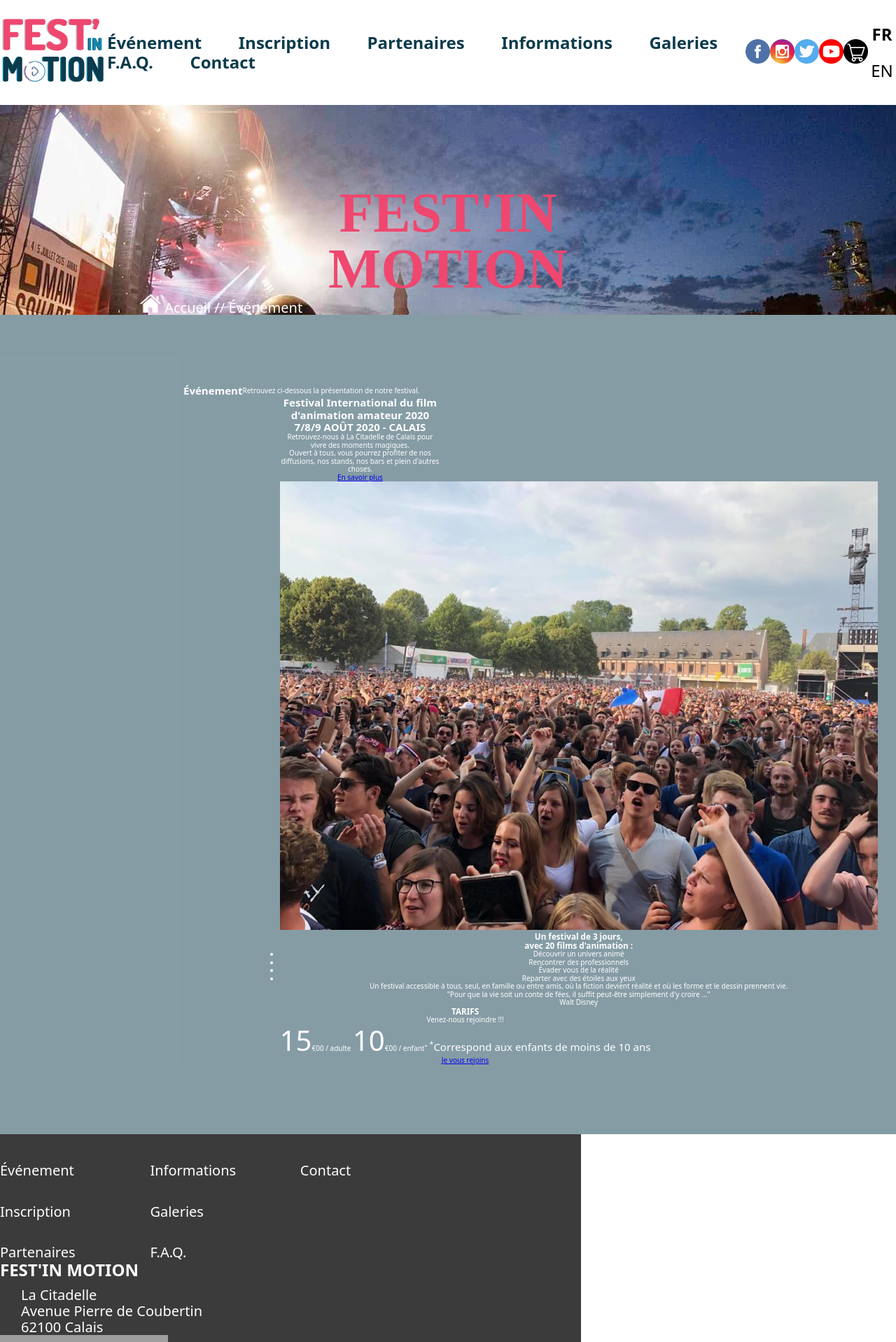
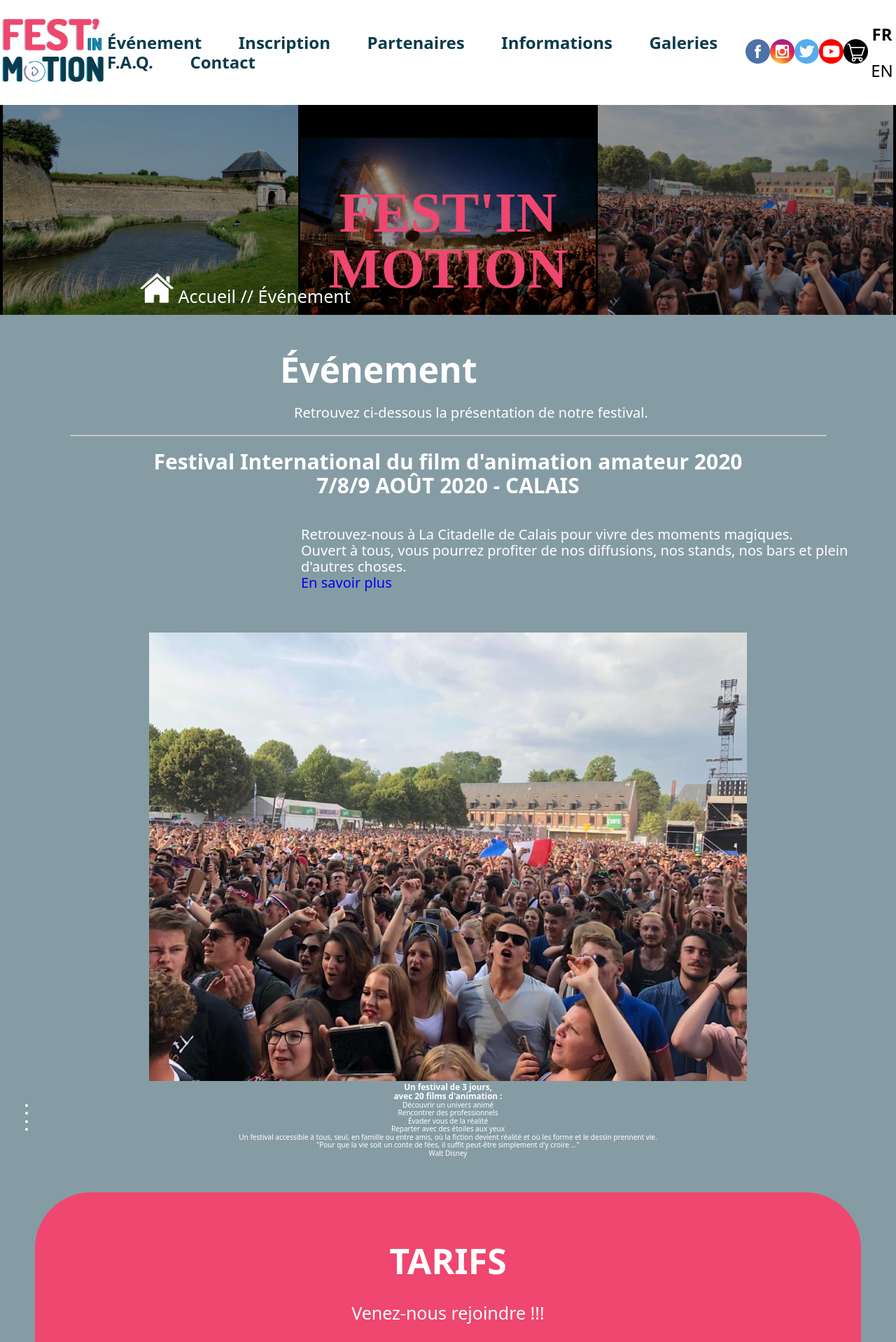
Before and after one commit to luciemayeur/projet_tut_fest_in_motion, a PHP site: page /evenement.html in a window 1280 px wide; the page is wider, and only the part inside the window is pictured. Shown: the top 1918 px of that part at 70% size. Run offline with PHP 8.4, Linux system fonts and the light colour scheme; some libraries are stand-ins or nearby versions; some web fonts are replaced; grey boxes are pictures that could not be loaded.

Commit message:
contact+evenement

```diff
--- a/confidentialite.html
+++ b/confidentialite.html
@@ -48,7 +48,7 @@
 
         <section id="banniere">
             <h1 id="titre">Fest'In Motion</h1>
-            <div id="photos_baniere">
+            <div id="photos_banniere">
                 <img src="images/citadelle1.jpg" alt="Image de la Citadelle 1" id="citadelle1" class="photo_baniere" />
                 <img src="images/citadelle2.jpg" alt="Image de la Citadelle 1" id="citadelle2" class="photo_baniere" />
                 <img src="images/citadelle3.jpg" alt="Image de la Citadelle 1" id="citadelle3" class="photo_baniere" />
--- a/cookies.html
+++ b/cookies.html
@@ -48,7 +48,7 @@
 
         <section id="banniere">
             <h1 id="titre">Fest'In Motion</h1>
-            <div id="photos_baniere">
+            <div id="photos_banniere">
                 <img src="images/citadelle1.jpg" alt="Image de la Citadelle 1" id="citadelle1" class="photo_baniere" />
                 <img src="images/citadelle2.jpg" alt="Image de la Citadelle 1" id="citadelle2" class="photo_baniere" />
                 <img src="images/citadelle3.jpg" alt="Image de la Citadelle 1" id="citadelle3" class="photo_baniere" />
--- a/evenement.html
+++ b/evenement.html
@@ -47,22 +47,23 @@
         </header>
 
         <section id="banniere">
-            <h1 id="titre">Fest'In Motion</h1>
-            <div id="photos_baniere">
+            <div id="photos_banniere">
                 <img src="images/citadelle1.jpg" alt="Image de la Citadelle 1" id="citadelle1" class="photo_baniere" />
                 <img src="images/citadelle2.jpg" alt="Image de la Citadelle 1" id="citadelle2" class="photo_baniere" />
                 <img src="images/citadelle3.jpg" alt="Image de la Citadelle 1" id="citadelle3" class="photo_baniere" />
             </div>
+
+            <h1 id="titre">Fest'In Motion</h1>
             <span id="chemin" class="item_page"><a href="index.html"><img src="images/home.png" alt="Icône accueil" id="icon_accueil"/> Accueil</a> // Événement</span>
         </section>
 
         <div id="corps_page">
-            <section class="item_page titre_entete">
+            <section class="titre_entete item_page">
                 <h2 id="titre_evenement">Événement</h2>
-                <p>Retrouvez ci-dessous la présentation de notre festival.</p>
+                <p id="texte_p_evenement">Retrouvez ci-dessous la présentation de notre festival.</p>
             </section>
 
-            <!-- Ligne horizontale -->
+            <div id="trait"><hr></div><!-- Ligne horizontale -->
 
             <section class="item_page contenu_evenement">
                 <div class="item_page entete_evenement">
@@ -110,12 +111,13 @@
                         </p>
 
                         <div id="prix_tarifs">
-                            <span id="prix_adulte"><span>15</span>€00 / adulte</span>
 
-                            <span id="prix_enfant"><span>10</span>€00 / enfant<sup>*</sup></span>
+                            <div id="prix_adulte"><span>15</span>€00 / adulte</div>
 
-                            <span id="explication_asterisque"><sup>*</sup>Correspond aux enfants de moins de 10 ans</span>
+                            <div id="prix_enfant"><span>10</span>€00 / enfant<sup>*</sup></div>
                         </div>
+                            <span id="explication_asterisque" class="asterisque"><sup>*</sup>Correspond aux enfants de moins de 10 ans</span>
+
 
                         <a href="inscription.html" class="lien_inscription">Je vous rejoins</a>
                     </div>
--- a/informations.html
+++ b/informations.html
@@ -48,7 +48,7 @@
 
         <section id="banniere">
             <h1 id="titre">Fest'In Motion</h1>
-            <div id="photos_baniere">
+            <div id="photos_banniere">
                 <img src="images/citadelle1.jpg" alt="Image de la Citadelle 1" id="citadelle1" class="photo_baniere" />
                 <img src="images/citadelle2.jpg" alt="Image de la Citadelle 1" id="citadelle2" class="photo_baniere" />
                 <img src="images/citadelle3.jpg" alt="Image de la Citadelle 1" id="citadelle3" class="photo_baniere" />
--- a/mentions_legales.html
+++ b/mentions_legales.html
@@ -48,7 +48,7 @@
 
         <section id="banniere">
             <h1 id="titre">Fest'In Motion</h1>
-            <div id="photos_baniere">
+            <div id="photos_banniere">
                 <img src="images/citadelle1.jpg" alt="Image de la Citadelle 1" id="citadelle1" class="photo_baniere" />
                 <img src="images/citadelle2.jpg" alt="Image de la Citadelle 1" id="citadelle2" class="photo_baniere" />
                 <img src="images/citadelle3.jpg" alt="Image de la Citadelle 1" id="citadelle3" class="photo_baniere" />
--- a/styles/style.css
+++ b/styles/style.css
@@ -252,9 +252,9 @@ footer #reglements a{
 }
 
 #corps_page{
-    background-color:rgba(12, 59, 76,0.5);
-    padding: 100px;
-    color: white;
+    background-color: rgba(12, 59, 76,0.5);
+    padding: 50px;
+    color:white;
 }
 
 #entete{
@@ -314,7 +314,7 @@ footer #reglements a{
 
 #preview_photos{
     display: flex;
-	margin-left: 5%;
+	margin-left: 8%;
  	flex-basis: 25%;
 	text-align: center;
 	flex-wrap: wrap;
@@ -350,6 +350,7 @@ footer #reglements a{
 #reservation #contenu_reservation{
     font-size: 25px;
     display: flex;
+
 }
 
 #contenu_reservation #butt_reservation{
@@ -405,7 +406,7 @@ footer #reglements a{
     color: white;
     text-align: center;
     padding: 30px;
-    padding-bottom:200px;
+    padding-bottom:250px;
 
 }
 
@@ -432,6 +433,7 @@ footer #reglements a{
 
 #partenaire2{
     left: 450px;
+    top: 3280px;
 }
 
 #partenaire3{
@@ -449,6 +451,245 @@ footer #reglements a{
     top:3300px;
 }
 
+/*PARTENAIRES*/
+
+#chemin{
+    color:white;
+    font-size: 25px;
+    line-height: 1;
+    margin-bottom: 10px;
+    position:absolute;
+    top:240px;
+    left: 200px;
+    width:600px;
+    height:400px;
+    z-index:2;
+}
+
+#chemin a{
+    text-decoration:none;
+    color: white;
+}
+
+#icon_accueil{
+    width: 8%;
+}
+
+#titre_partenairesp{
+    font-size: 50px;
+    margin-left: 95px;
+}
+
+#texte_p_partenaires{
+    padding-top: 20px;
+    padding-bottom:20px;
+    padding-left: 100px;
+    font-size: 20px;
+
+}
+
+.partenaire{
+    background-color: #AABAC0;
+    width: 500px;
+    height: 500px;
+    margin: 15px;
+}
+
+.img_partenaire{
+    width:500px;
+    height: auto;
+}
+
+
+#corps_page .item_pagep{
+    display: flex;
+	margin-left: 15%;
+ 	flex-basis: 25%;
+	text-align: center;
+	flex-wrap: wrap;
+    align-items: center;
+    color: white;
+}
+
+/*EVENEMENT*/
+
+#titre_evenement{
+    font-size: 50px;
+    margin-left: 350px;
+}
+
+#texte_p_evenement{
+    padding-top: 20px;
+    padding-bottom:20px;
+    padding-left: 370px;
+    font-size: 20px;
+
+}
+
+.contenu_evenement{
+    text-align: center;
+}
+
+.entete_evenement h2{
+    font-size: 30px;
+    padding-top: 20px;
+}
+
+.entete_evenement p{
+    font-size: 20px;
+    padding-top: 40px;
+    text-align: left;
+    margin-left: 380px;
+    margin-bottom: 60px;
+}
+.entete_evenement a{
+    text-decoration: none;
+}
+
+.tarifs{
+     background-color:#EF476F;
+    text-align: center;
+    border-radius: 80px;
+    color: white;
+    padding: 40px;
+    padding-bottom: 100px;
+    margin-top: 50px;
+}
+
+.tarifs h3{
+    font-size: 50px;
+    padding:30px;
+}
+
+.tarifs p{
+    font-size: 25px;
+    padding-bottom: 20px;
+}
+
+#prix_tarifs{
+    display: block;
+    font-size: 20px;
+}
+
+.lien_inscription{
+   background-color: #41D882;
+    border-radius: 50px;
+    text-decoration: none;
+    color: white;
+    text-align: center;
+    padding:15px;
+    font-weight: bold;
+    font-size: 28px;
+    align-items: center;
+}
+
+.asterisque{
+    position: absolute;
+    margin-top: 50px;
+    margin-left: 500px;
+}
+
+/*CONTACT*/
+#titre_contact{
+    font-size: 50px;
+    margin-left: 350px;
+}
+
+.entete_contact p{
+   padding-top: 20px;
+    padding-bottom:20px;
+    padding-left: 370px;
+    font-size: 20px;
+}
+
+.contenu_contact{
+    display: flex;
+}
+
+#infos_contact{
+    display: block;
+    width: 600px;
+    border-right: 3px solid white;
+    padding: 100px;
+}
+
+.logo{
+    width: 50%;
+    padding-bottom: 60px;
+}
+
+.element_contact{
+    font-size: 25px;
+    padding-bottom: 40px;
+}
+
+.element_contact a{
+    text-decoration: none;
+    color: white;
+}
+
+#formulaire_contact{
+    padding: 50px;
+}
+
+.element_formulaire{
+    font-size: 20px;
+    padding-top:15px;
+}
+
+#civilite{
+    margin-left: 50px;
+    margin-top:10px;
+    padding:10px;
+}
+#prenom{
+    margin-left: 50px;
+    margin-top:10px;
+    padding:10px;
+}
+#nom{
+    margin-left: 50px;
+    margin-top:10px;
+    padding:10px;
+}
+#mail{
+    margin-left: 50px;
+    margin-top:10px;
+    padding:10px;
+}
+#sujet{
+    margin-left: 50px;
+    margin-top:10px;
+    padding:10px;
+}
+#message{
+    margin-left: 50px;
+    margin-top:10px;
+    width: 700px;
+    height: 300px;
+}
+
+#envoie{
+   background-color: #41D882;
+    border-radius: 50px;
+    text-decoration: none;
+    color: white;
+    text-align: center;
+    padding-left:15px;
+    padding-right: 15px;
+    padding-bottom: 10px;
+    padding-top: 10px;
+    font-weight: bold;
+    align-items: center;
+    border-style: none;
+    font-size: 25px;
+}
+
+
+
+
+
+/*
 @media screen and (max-width: 1280px){
    #lavideo{
         width: 100px;
@@ -467,60 +708,3 @@ footer #reglements a{
         flex-direction: column;
     }
 }
-/*PARTENAIRES*/
-
-#chemin{
-    color:white;
-    font-size: 20px;
-    line-height: 1;
-    margin-bottom: 10px;
-    position:absolute;
-    top:270px;
-    left: 200px;
-    width:600px;
-    height:400px;
-    z-index:2;
-}
-
-#chemin a{
-    text-decoration:none;
-    color: white;
-}
-
-#icon_accueil{
-    width: 5%;
-}
-
-#titre_partenairesp{
-    font-size: 50px;
-    margin-left: 95px;
-}
-
-#texte_p_partenaires{
-    padding-top: 20px;
-    padding-bottom:20px;
-    padding-left: 100px;
-    font-size: 20px;
-
-}
-
-#corps_page .item_page{
-    display: flex;
-	margin-left: 15%;
- 	flex-basis: 25%;
-	text-align: center;
-	flex-wrap: wrap;
-    align-items: center;
-}
-
-.partenaire{
-    background-color: #AABAC0;
-    width: 500px;
-    height: 500px;
-    margin: 15px;
-}
-
-.img_partenaire{
-    width:500px;
-    height: auto;
-}
--- a/ventes.html
+++ b/ventes.html
@@ -48,7 +48,7 @@
 
         <section id="banniere">
             <h1 id="titre">Fest'In Motion</h1>
-            <div id="photos_baniere">
+            <div id="photos_banniere">
                 <img src="images/citadelle1.jpg" alt="Image de la Citadelle 1" id="citadelle1" class="photo_baniere" />
                 <img src="images/citadelle2.jpg" alt="Image de la Citadelle 1" id="citadelle2" class="photo_baniere" />
                 <img src="images/citadelle3.jpg" alt="Image de la Citadelle 1" id="citadelle3" class="photo_baniere" />
```
Also changed, not shown: contact.html (+9 -7 lines), partenaires.html (+4 -3 lines).
